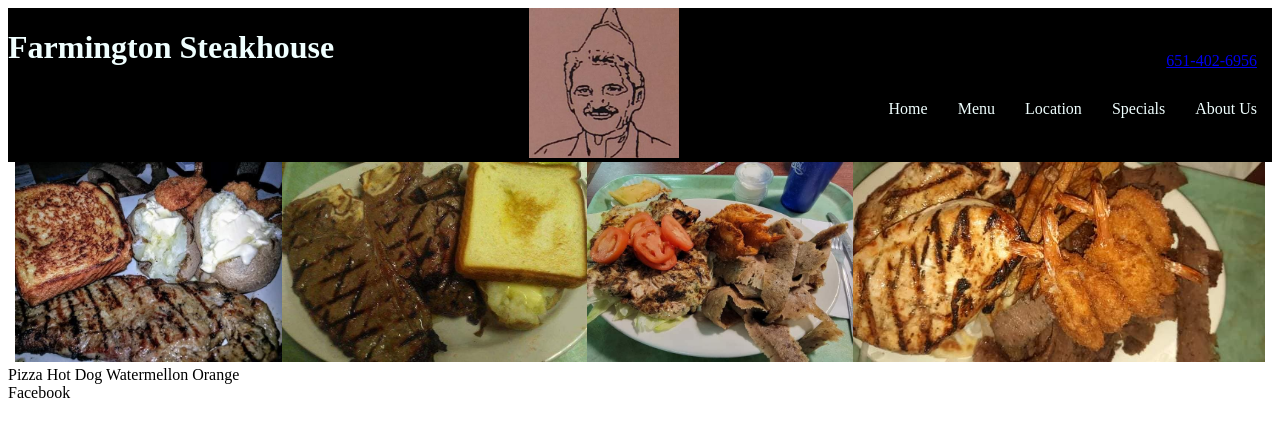
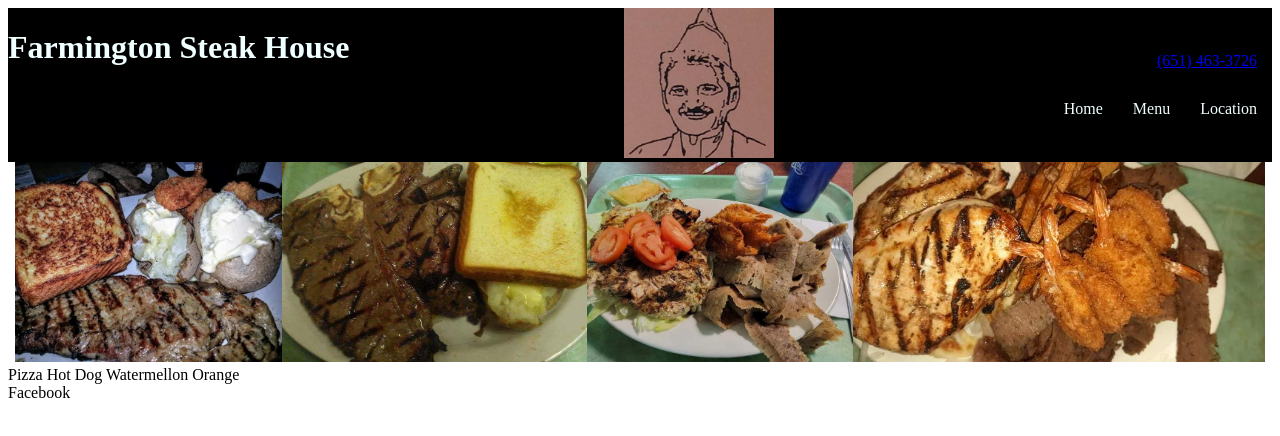
Before and after one commit to Jacobschoenbauer/f-steakhouse, a React (Create React App) app: page /menu in a window 1280 px wide. Shown: the top 436 px of the page. Built offline with nearby package versions, Linux system fonts and the light colour scheme.

Commit message:
cleaned up nav added title to data.json

```diff
--- a/src/App.js
+++ b/src/App.js
@@ -5,28 +5,24 @@ import React from "react";
 import { BrowserRouter as Router, Routes, Route } from "react-router-dom";
 import Header from "./Component/Header";
 import Nav from "./Component/Nav";
-import Footer from "./Component/Footer"
+import Footer from "./Component/Footer";
 import Home from "./pages/Home";
 import Menu from "./pages/Menu";
-import Specials from "./pages/Specials";
 import Location from "./pages/Map";
-import About from "./pages/About"
+
 function App() {
   return (
     <div>
-
       <Router>
-      <Nav />
-      <Header/>
+        <Nav />
+        <Header />
         <Routes>
           <Route path="/" element={<Home />} />
           <Route path="/menu" element={<Menu />} />
-          <Route path="/specials" element={<Specials />} />
           <Route path="/map" element={<Location />} />
-          <Route path="/about" element={<About />} />
         </Routes>
       </Router>
-      <Footer/>
+      <Footer />
     </div>
   );
 }
--- a/src/Component/Nav.js
+++ b/src/Component/Nav.js
@@ -1,11 +1,23 @@
-import React from "react";
+import React, { Component } from "react";
 import { Link } from "react-router-dom";
+import data from "../Data/Data.json";
 import steakguy1 from "./pic/steakguy1.jpg"
 import "../App.css";
-function Nav() {
+export default class Nav extends Component {
+
+  render() {
+
+    const {
+     about:{
+      title,
+    telephone,
+  logo},
+    } = data;
+
+
   return (
     <div className="navbox">
-      <h1 className="mtitle">Farmington Steakhouse</h1>
+      <h1 className="mtitle"><div>{title}</div></h1>
       <div ><img className="steakguy1" src={steakguy1} alt="steakguy1"/></div>
       <section className="navgate">
         <div className="nav">
@@ -15,13 +27,13 @@ function Nav() {
 
         <Link className="location" to="/map">Location</Link>
 
-        <Link className="specials" to="/specials">Specials</Link>
 
-        <Link className="about" to="/about">About Us</Link>
+
+
         </div>
         <div className="num">
-          <a classname="phone" href="tel:651-402-6956">
-            651-402-6956
+          <a classname="phone" href="tel:{telephone}">
+            {telephone}
           </a>
         </div>
       </section>
@@ -29,4 +41,4 @@ function Nav() {
   );
 }
 
-export default Nav;
+}
--- a/src/Data/Data.json
+++ b/src/Data/Data.json
@@ -1,7 +1,7 @@
 {
-"title": "Jacob Home",
+
 "about": {
-    "logo": "img/logo2.svg",
+    "logo": "./pic/steakguy1.jpg",
     "contact": "Jacob",
     "address": {
         "street": "16190 Inglewood Drive  ",
@@ -11,25 +11,28 @@
         "google-api": "AIzaSyCz0CP-456jIxMFjce2NZkjUgZdUfDDnpA",
         "map-url": "https://www.google.com/maps/place/16190+Inglewood+Dr,+Lakeville,+MN+55044/@44.7146839,-93.2633409,17z/data=!3m1!4b1!4m6!3m5!1s0x87f639e17999c59b:0xcbec496830a510ac!8m2!3d44.7146801!4d-93.2611522!16s%2Fg%2F11c23lq847"
     },
-    "title": "UNHEARD OF PROFESSIONAL PRICES!",
+    "title": "Farmington Steak House",
     "description": "Best Place in town ",
-    "telephone": "651-285-8336",
+    "telephone": "(651) 463-3726",
     "location": "https://goo.gl/maps/6rWnbt5Doxnpeac7A",
     "email": "jhwt65@gmail.com",
     "facebook": "https://www.facebook.com/jacob.schoenbauer",
     "instagram": ""
 },
-"allProduct":[
-    "",
-    "",
-    "",
-    "<a> href='tel:651-282-8336'>(651)285-8336</a>"
-],
+
+
 "menu":[
     "Pizza ",
     "Hot Dog ",
     "Watermellon ",
     "Orange "
+],
+"images":[
+    "./pic/steak1.jpg",
+    "./pic/steak2.jpg",
+    "./pic/gyro1.jpg",
+    "./pic/chicken1.jpg"
 ]
 
+
 }
--- a/src/pages/About.js
+++ /dev/null
@@ -1,11 +0,0 @@
-import React from 'react';
-
-const About = () => {
-
-    return (
-        <div>
-            I am the coolest man i ever met
-        </div>
-    )
-}
-export default About;
--- a/src/pages/Specials.js
+++ /dev/null
@@ -1,14 +0,0 @@
-import React from "react";
-
-
-
-
-
-const Specials = () => {
-  return (
-    <div>
-      hello hello
-    </div>
-  );
-};
-export default Specials;
```
